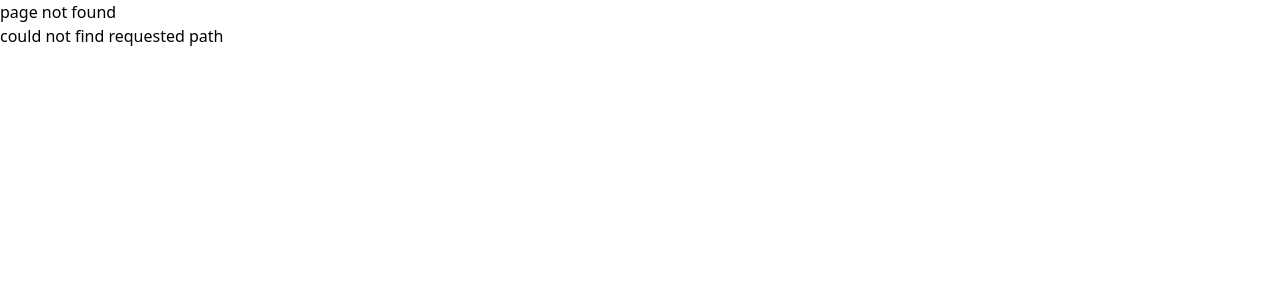
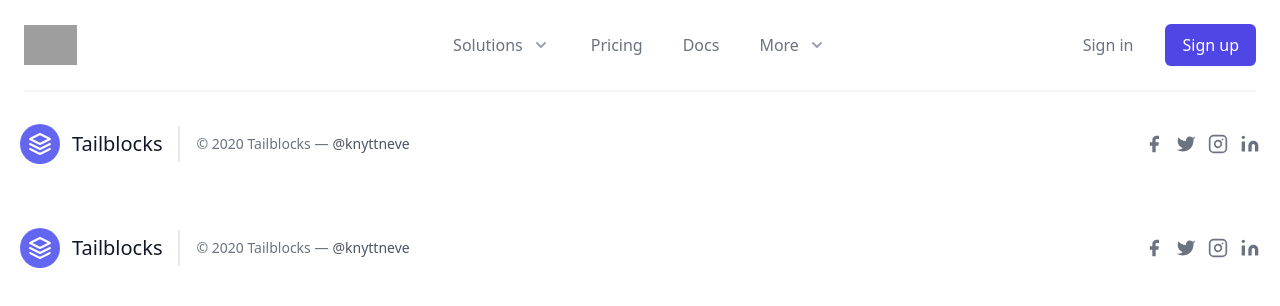
Before and after one commit to Balajiyatheysh/Next-js, a Next.js app: page /footer in a window 1280 px wide. Before the commit this address had no page. Shown: the top 306 px of the page. Built offline with nearby package versions, Linux system fonts and the light colour scheme; grey boxes are pictures that could not be loaded.

Commit message:
nested layouts implemented

```diff
--- /dev/null
+++ b/src/app/footer/page.tsx
@@ -0,0 +1,44 @@
+
+export default function Footer (){
+  return (
+    <>
+    <footer className="text-gray-600 body-font">
+  <div className="container px-5 py-8 mx-auto flex items-center sm:flex-row flex-col">
+    <a className="flex title-font font-medium items-center md:justify-start justify-center text-gray-900">
+      <svg xmlns="http://www.w3.org/2000/svg" fill="none" stroke="currentColor" stroke-linecap="round" stroke-linejoin="round" stroke-width="2" className="w-10 h-10 text-white p-2 bg-indigo-500 rounded-full" viewBox="0 0 24 24">
+        <path d="M12 2L2 7l10 5 10-5-10-5zM2 17l10 5 10-5M2 12l10 5 10-5"></path>
+      </svg>
+      <span className="ml-3 text-xl">Tailblocks</span>
+    </a>
+    <p className="text-sm text-gray-500 sm:ml-4 sm:pl-4 sm:border-l-2 sm:border-gray-200 sm:py-2 sm:mt-0 mt-4">© 2020 Tailblocks —
+      <a href="https://twitter.com/knyttneve" className="text-gray-600 ml-1" rel="noopener noreferrer" target="_blank">@knyttneve</a>
+    </p>
+    <span className="inline-flex sm:ml-auto sm:mt-0 mt-4 justify-center sm:justify-start">
+      <a className="text-gray-500">
+        <svg fill="currentColor" stroke-linecap="round" stroke-linejoin="round" stroke-width="2" className="w-5 h-5" viewBox="0 0 24 24">
+          <path d="M18 2h-3a5 5 0 00-5 5v3H7v4h3v8h4v-8h3l1-4h-4V7a1 1 0 011-1h3z"></path>
+        </svg>
+      </a>
+      <a className="ml-3 text-gray-500">
+        <svg fill="currentColor" stroke-linecap="round" stroke-linejoin="round" stroke-width="2" className="w-5 h-5" viewBox="0 0 24 24">
+          <path d="M23 3a10.9 10.9 0 01-3.14 1.53 4.48 4.48 0 00-7.86 3v1A10.66 10.66 0 013 4s-4 9 5 13a11.64 11.64 0 01-7 2c9 5 20 0 20-11.5a4.5 4.5 0 00-.08-.83A7.72 7.72 0 0023 3z"></path>
+        </svg>
+      </a>
+      <a className="ml-3 text-gray-500">
+        <svg fill="none" stroke="currentColor" stroke-linecap="round" stroke-linejoin="round" stroke-width="2" className="w-5 h-5" viewBox="0 0 24 24">
+          <rect width="20" height="20" x="2" y="2" rx="5" ry="5"></rect>
+          <path d="M16 11.37A4 4 0 1112.63 8 4 4 0 0116 11.37zm1.5-4.87h.01"></path>
+        </svg>
+      </a>
+      <a className="ml-3 text-gray-500">
+        <svg fill="currentColor" stroke="currentColor" stroke-linecap="round" stroke-linejoin="round" stroke-width="0" className="w-5 h-5" viewBox="0 0 24 24">
+          <path stroke="none" d="M16 8a6 6 0 016 6v7h-4v-7a2 2 0 00-2-2 2 2 0 00-2 2v7h-4v-7a6 6 0 016-6zM2 9h4v12H2z"></path>
+          <circle cx="4" cy="4" r="2" stroke="none"></circle>
+        </svg>
+      </a>
+    </span>
+  </div>
+</footer>
+    </>
+  )
+}
--- a/src/app/layout.tsx
+++ b/src/app/layout.tsx
@@ -1,4 +1,6 @@
 import "./globals.css";
+import NavBar from "./navbar/page";
+import Footer from "./footer/page";
 
 export const metadata = {
   title: 'Next.js',
@@ -12,7 +14,17 @@
 }) {
   return (
     <html lang="en">
-      <body suppressHydrationWarning={true}>{children}</body>
+
+      <body suppressHydrationWarning={true}>
+        <header>
+          <NavBar />
+        </header>
+        {children}
+
+        <footer>
+          <Footer />
+        </footer>
+      </body>
     </html>
   )
 }
--- /dev/null
+++ b/src/app/products/[productId]/layout.tsx
@@ -0,0 +1,13 @@
+export default function ProductDetailsLayout ({children}:{
+  children:
+    React.ReactNode;
+}){
+  return (
+    <>
+      {children}
+      <h3>
+        Featured Products
+      </h3>
+    </>
+  )
+}
```
